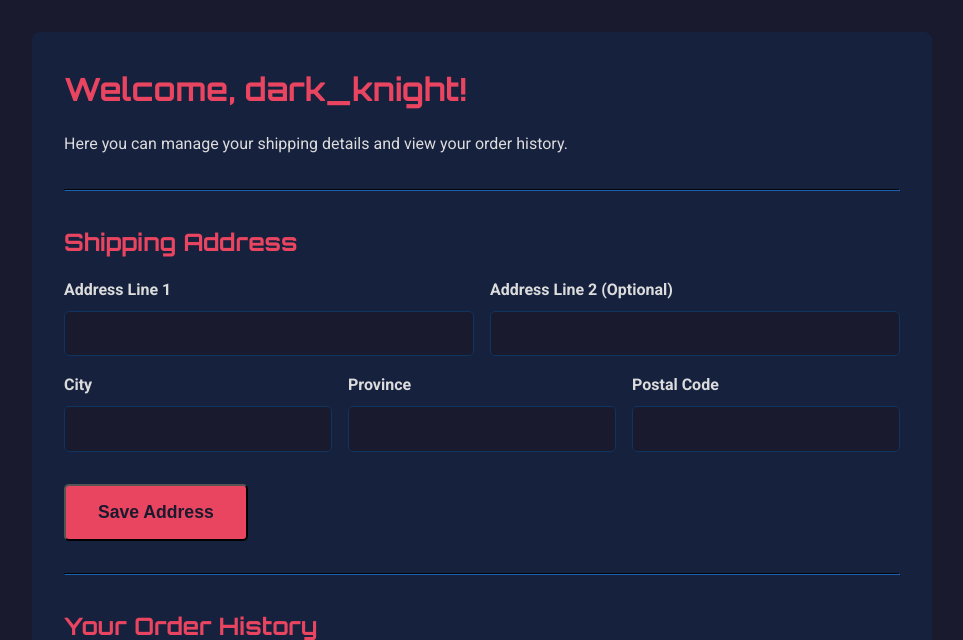
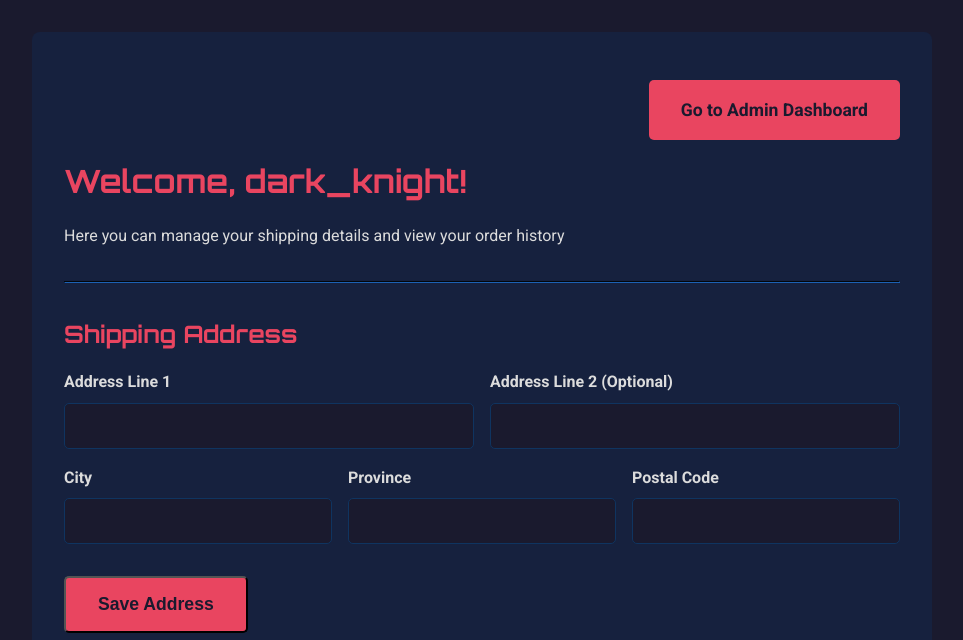
Before and after one commit to JimanB/apex-builds, a PHP site: page /profile.php in a window 1280 px wide. Shown: the part 80-720 px from the top of the page, without its empty margins (158-1121 px from the left). Run offline with PHP 8.4, Linux system fonts and the light colour scheme; a user stored in the database is signed in; data comes from the database, SQL or seed files in the repository.

Commit message:
Update profile.php
added a way for admin users to go to the admin site from the profile page, rather than have to use to URL to go there

```diff
--- a/profile.php
+++ b/profile.php
@@ -4,7 +4,7 @@
 //includes session_start() and the main site header
 require_once 'php/header.php';
 
-//redirect to login if user is not logged in.
+//redirect to login if user is not logged in
 if (!isset($_SESSION['user_id'])) {
     header("Location: login.php");
     exit();
@@ -32,7 +32,7 @@ if ($_SERVER['REQUEST_METHOD'] === 'POST' && isset($_POST['update_address'])) {
         $feedback_message = 'Address updated successfully!';
         $feedback_class = 'feedback-success';
     } else {
-        $feedback_message = 'Error updating address.';
+        $feedback_message = 'Error updating address';
         $feedback_class = 'feedback-error';
     }
     $stmt->close();
@@ -56,6 +56,7 @@ $result = $stmt->get_result();
 
 if ($result->num_rows > 0) {
     while ($order = $result->fetch_assoc()) {
+        //for each order, fetch its individual items
         $item_stmt = $conn->prepare("SELECT product_name, product_price FROM order_items WHERE order_id = ?");
         $item_stmt->bind_param("i", $order['id']);
         $item_stmt->execute();
@@ -91,8 +92,14 @@ $conn->close();
 
     <main>
         <div class="content-container">
+            <?php if (isset($_SESSION['role']) && $_SESSION['role'] === 'admin'): ?>
+                <div class="admin-link-container">
+                    <a href="admin/index.php" class="cta-button" target="_blank" rel="noopener noreferrer">Go to Admin Dashboard</a>
+                </div>
+            <?php endif; ?>
+
             <h1>Welcome, <?php echo htmlspecialchars($display_name); ?>!</h1>
-            <p>Here you can manage your shipping details and view your order history.</p>
+            <p>Here you can manage your shipping details and view your order history</p>
 
             <hr class="divider">
 
@@ -135,7 +142,7 @@ $conn->close();
             <h2>Your Order History</h2>
 
             <?php if (empty($orders)): ?>
-                <p>You have not placed any orders yet.</p>
+                <p>You have not placed any orders yet</p>
             <?php else: ?>
                 <?php foreach ($orders as $order): ?>
                     <div class="order-card">
@@ -176,6 +183,7 @@ $conn->close();
         .feedback-message { padding: 1rem; margin-bottom: 1.5rem; border-radius: 5px; font-weight: bold; text-align: center; }
         .feedback-success { background-color: #2a9d8f; color: white; }
         .feedback-error { background-color: #e76f51; color: white; }
+        .admin-link-container { text-align: right; margin-bottom: 1rem; }
     </style>
 </body>
 </html>
```
